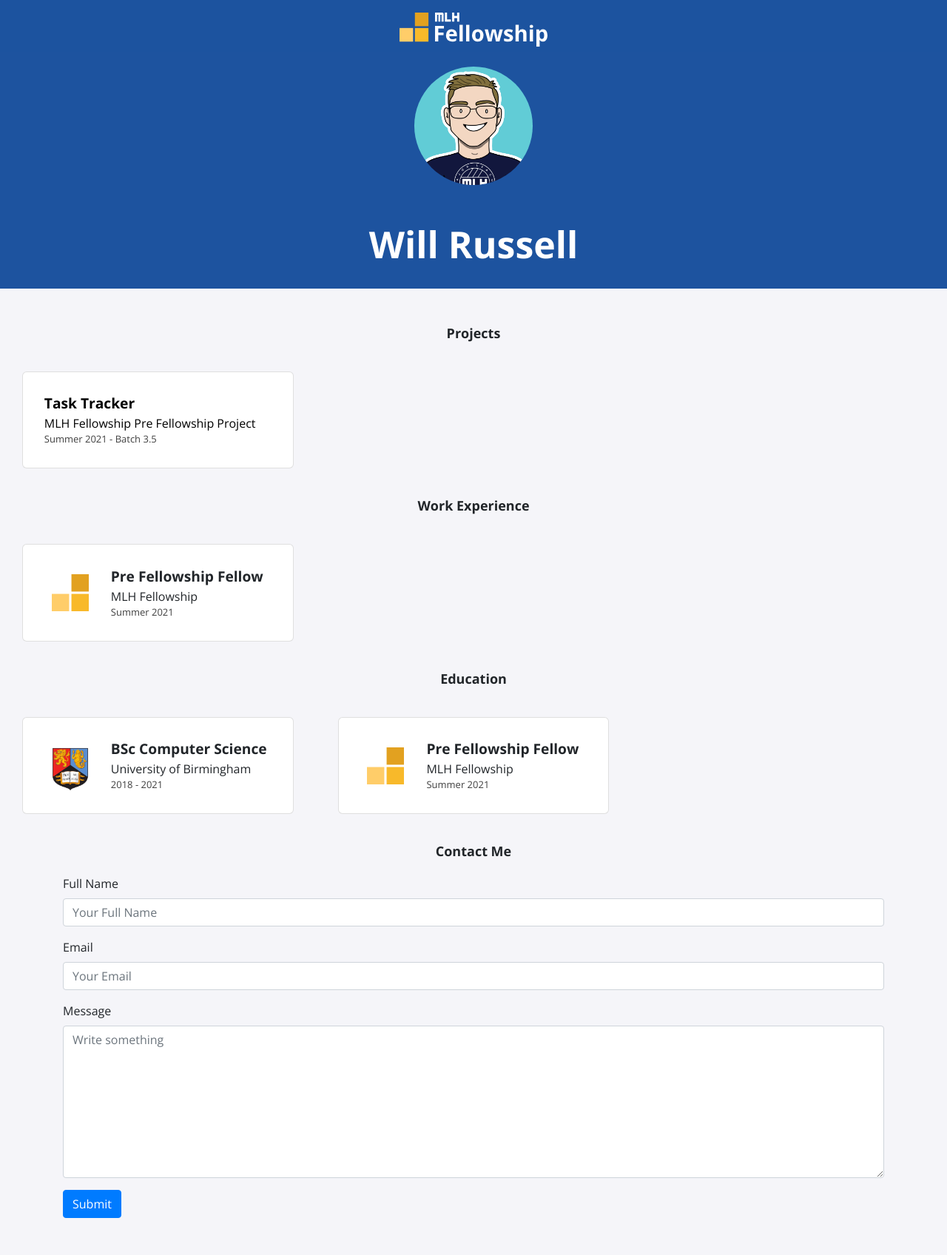
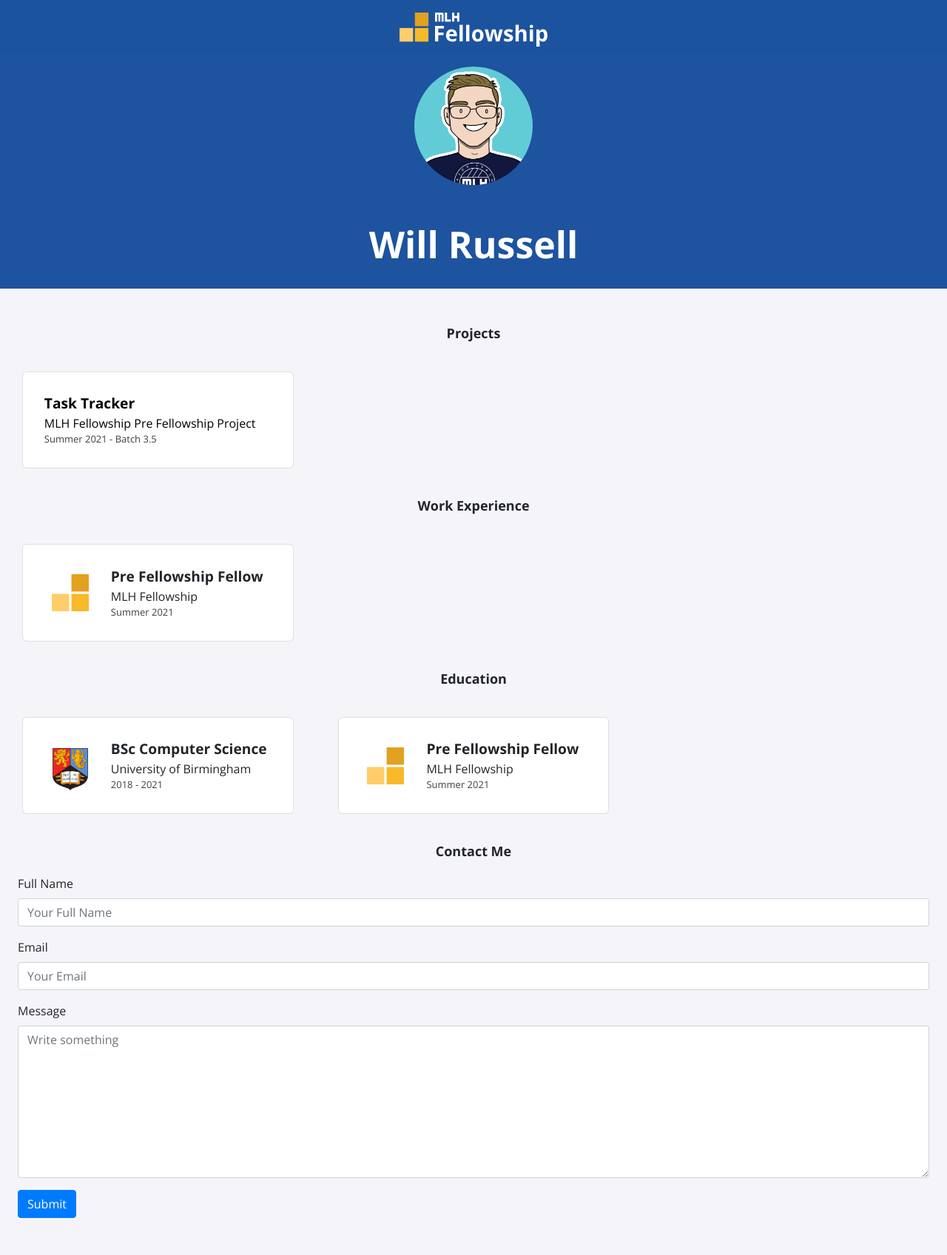
Before and after one commit to MLH-Fellowship/pod-3.1.3-portfolio, a Jekyll site: the page built from index.html, in a window 1280 px wide. Shown: the whole page at 74% size. Built offline with Jekyll 4.4.1, drawn with Linux system fonts in a browser that asks for light colours; nearby versions of some CDN libraries.

Commit message:
feat: made the styling more consistent

```diff
--- a/_includes/contact.html
+++ b/_includes/contact.html
@@ -1,5 +1,5 @@
 <h2>Contact Me</h2>
-<div class="container">
+<div class="px-4">
   <form name="contact" method="POST" data-netlify="true">
     <div class="form-group">
       <label for="fullname">Full Name</label>
```
